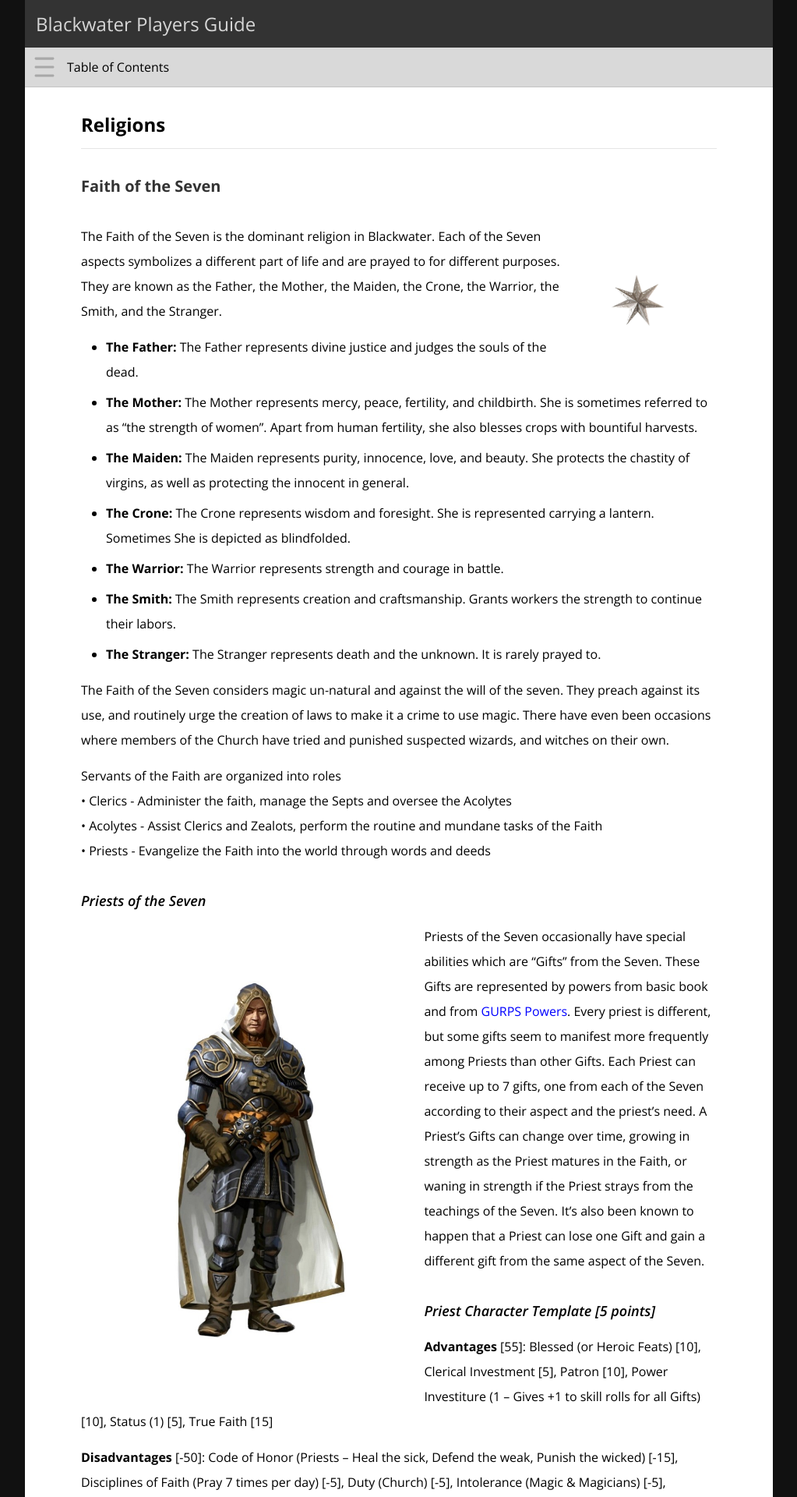
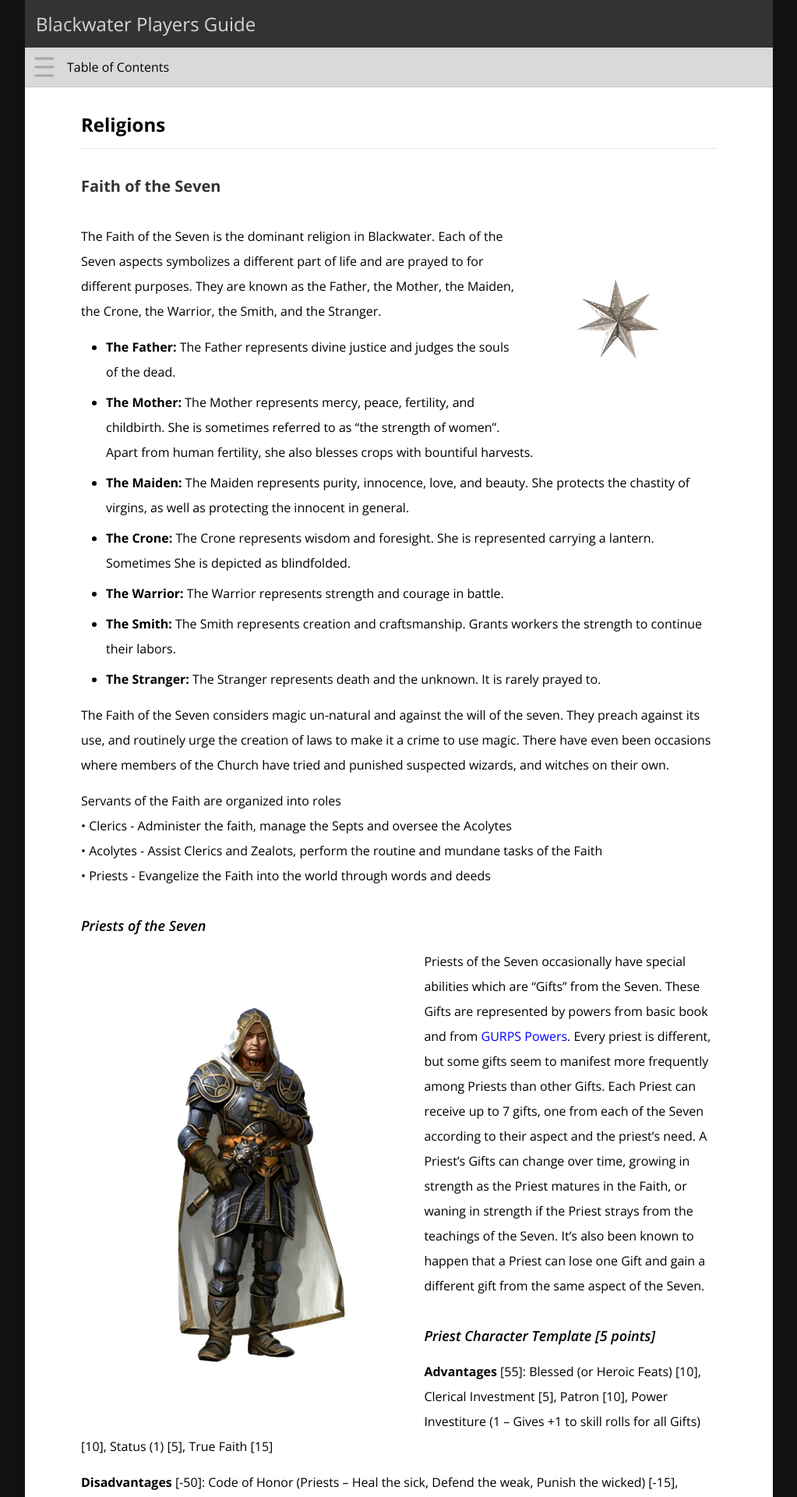
Before and after one commit to rickosborne/blackwater, a Jekyll site: the page built from _guide/250-religions.md, in a window 1280 px wide. Shown: the top 1920 px of the page at 78% size, without its empty margins (128-1151 px from the left). Built offline with Jekyll 4.4.1, drawn with Linux system fonts in a browser that asks for light colours.

Commit message:
Update 250-religions.md

```diff
--- a/_guide/250-religions.md
+++ b/_guide/250-religions.md
@@ -7,7 +7,7 @@ layout: default
 
 ## Faith of the Seven
 
-<img align="right" src="../images/7 Point Star.png" height="200">
+<img align="right" src="../images/7 Point Star.png" height="250">
 The Faith of the Seven is the dominant religion in Blackwater. Each of the Seven aspects symbolizes a different part of life and are prayed to for different purposes. They are known as the Father, the Mother, the Maiden, the Crone, the Warrior, the Smith, and the Stranger.
 
 - **The Father:** The Father represents divine justice and judges the souls of the dead.
@@ -53,7 +53,7 @@ Many Gifts could conceivably be granted by different aspects, but here are some
 * Stranger: Elastic Skin (B51), Insubstantiality (B62), Invisibility (B63), Medium (B68), Permeation (B75), Shadow Form (B83), Warp (B97)
 
 ## Brotherhood of Balance and Harmony
-<img src="../images/Yin_yang.png" align="left" height="200">
+<img src="../images/Yin_yang.png" align="left" height="300">
 
 The Brotherhood of Balance and Harmony follow the path of naturalness, spontaneity, simplicity, detachment from desires, and most important of all, balance.  In ancient texts, balance is associated with water through its yielding nature.  Brotherhood philosophy teaches that the universe works harmoniously according to its own ways. When someone exerts their will against the world in a manner that is out of rhythm with the cycles of change, they may disrupt that harmony. This disruption frequently creates unintended consequences more often than the desired outcome. Monks assert that one must place their will in harmony with the natural universe in order to be in balance with the natural order of things.  Thus, a potentially harmful interference may be avoided, and in this way, goals can be achieved effortlessly.  “The Monk seeks to come into harmony with the universe, which itself accomplishes by nonaction."
 
```
